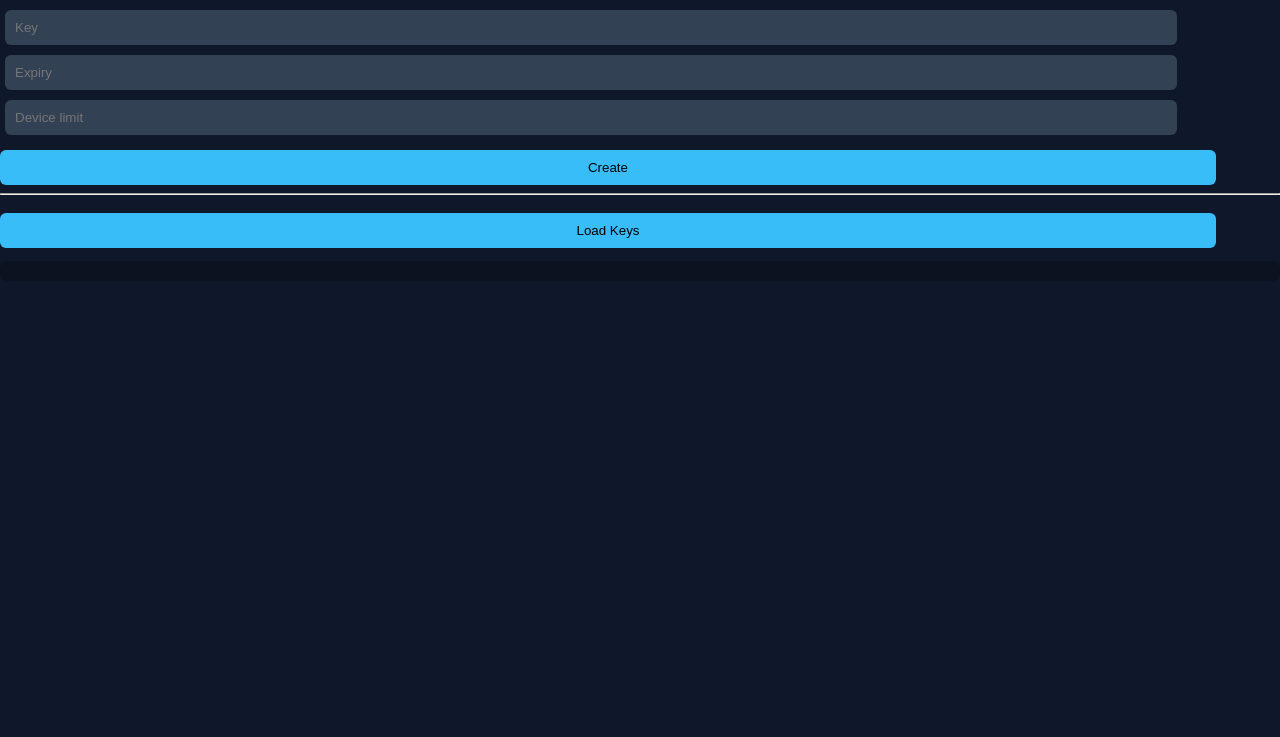
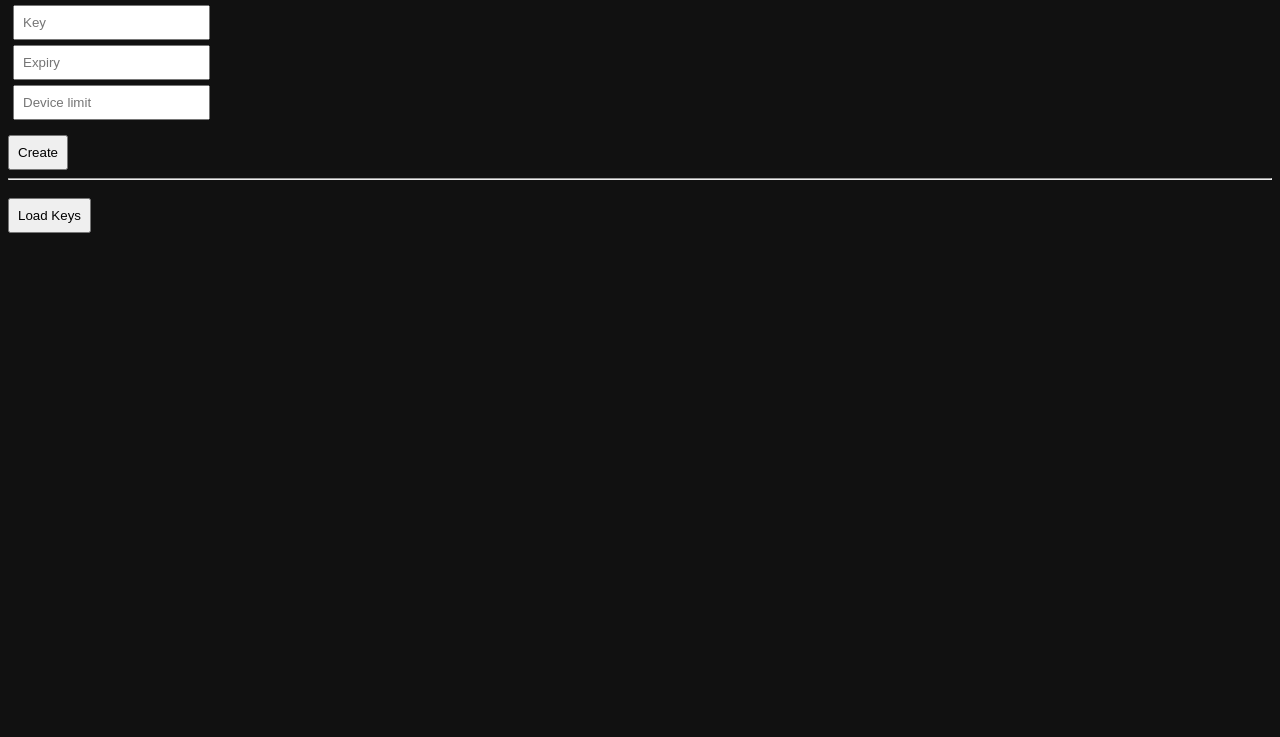
Before and after one commit to ansaf9807-dev/auth-api, a website: page public/dashboard.html in a window 1280 px wide. Shown: the part 63-800 px from the top of the page. Drawn offline with Linux system fonts and the light colour scheme; no server answers.

Commit message:
Update style.css

```diff
--- a/public/style.css
+++ b/public/style.css
@@ -1,8 +1,7 @@
 body {
-  margin: 0;
+  background: #111;
+  color: white;
   font-family: Arial;
-  background: #0f172a;
-  color: white;
 }
 
 .center {
@@ -13,51 +12,18 @@ body {
 }
 
 .box {
-  background: #1e293b;
-  padding: 25px;
+  background: #222;
+  padding: 20px;
   border-radius: 10px;
-  width: 300px;
-  text-align: center;
 }
 
 input {
-  width: 90%;
-  padding: 10px;
+  display: block;
   margin: 5px;
-  border-radius: 6px;
-  border: none;
-  background: #334155;
-  color: white;
+  padding: 8px;
 }
 
 button {
-  width: 95%;
-  padding: 10px;
+  padding: 8px;
   margin-top: 10px;
-  background: #38bdf8;
-  border: none;
-  border-radius: 6px;
-  cursor: pointer;
 }
-
-button:hover {
-  background: #0ea5e9;
-}
-
-.container {
-  padding: 20px;
-}
-
-.card {
-  background: #1e293b;
-  padding: 15px;
-  margin-bottom: 15px;
-  border-radius: 10px;
-}
-
-pre {
-  background: #0b1220;
-  padding: 10px;
-  border-radius: 8px;
-  overflow-x: auto;
-}
```
